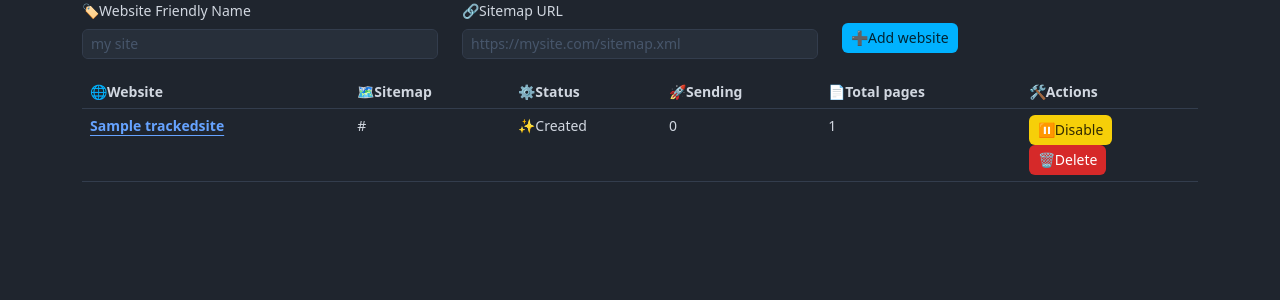
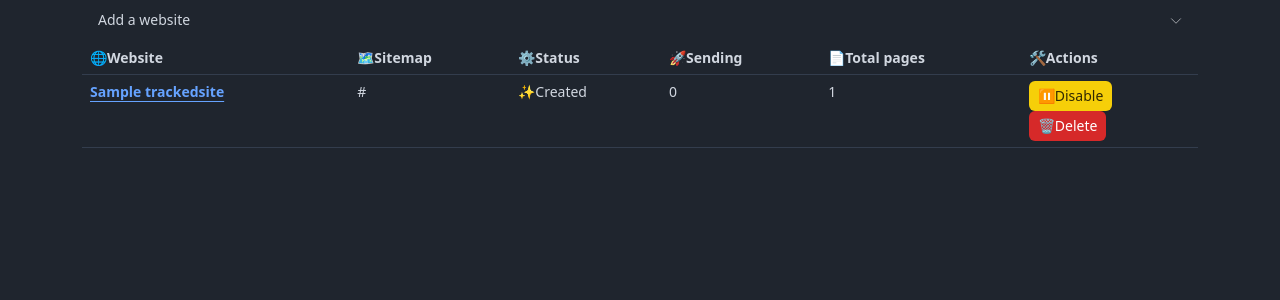
Before and after one commit to ornoone/google-sitemap-indexer, a Django app: page /indexer/site/ in a window 1280 px wide. Shown: the part 53-353 px from the top of the page. Run offline with Django 5.2, Linux system fonts and the light colour scheme; tables that the repository leaves empty hold one stand-in row (values such as "Sample post"); parts of the project's set-up code (start-up, migrations or seed data) failed here and were passed over; some libraries are stand-ins or nearby versions.

Commit message:
Update trackedsite_list.html
Add accordeon add website

```diff
--- a/app/google_indexer/apps/indexer/templates/indexer/trackedsite_list.html
+++ b/app/google_indexer/apps/indexer/templates/indexer/trackedsite_list.html
@@ -7,7 +7,15 @@
     <form action="" method="post">
         {% csrf_token %}
         <div class="row align-items-center">
-            <div class="mb-3 col">
+            <div class="accordion accordion-flush" id="accordionFlushExample">
+  <div class="accordion-item">
+    <h2 class="accordion-header">
+      <button class="accordion-button collapsed" type="button" data-bs-toggle="collapse" data-bs-target="#flush-collapseOne" aria-expanded="false" aria-controls="flush-collapseOne">
+        Add a website
+      </button>
+    </h2>
+    <div id="flush-collapseOne" class="accordion-collapse collapse" data-bs-parent="#accordionFlushExample">
+      <div class="accordion-body"><div class="mb-3 col">
                 {{ form.name.errors }}
                 <label class="form-label" for="{{ form.name.id_for_label }}">🏷️Website Friendly Name</label>
                 <input name="{{ form.name.html_name }}" type="text" class="form-control"
@@ -25,7 +33,10 @@
             </div>
             <div class="col">
                 <button type="submit" class="btn btn-primary ms-auto">➕Add website</button>
-            </div>
+            </div></div>
+    </div>
+  </div>
+</div>
 
         </div>
     </form>
```
